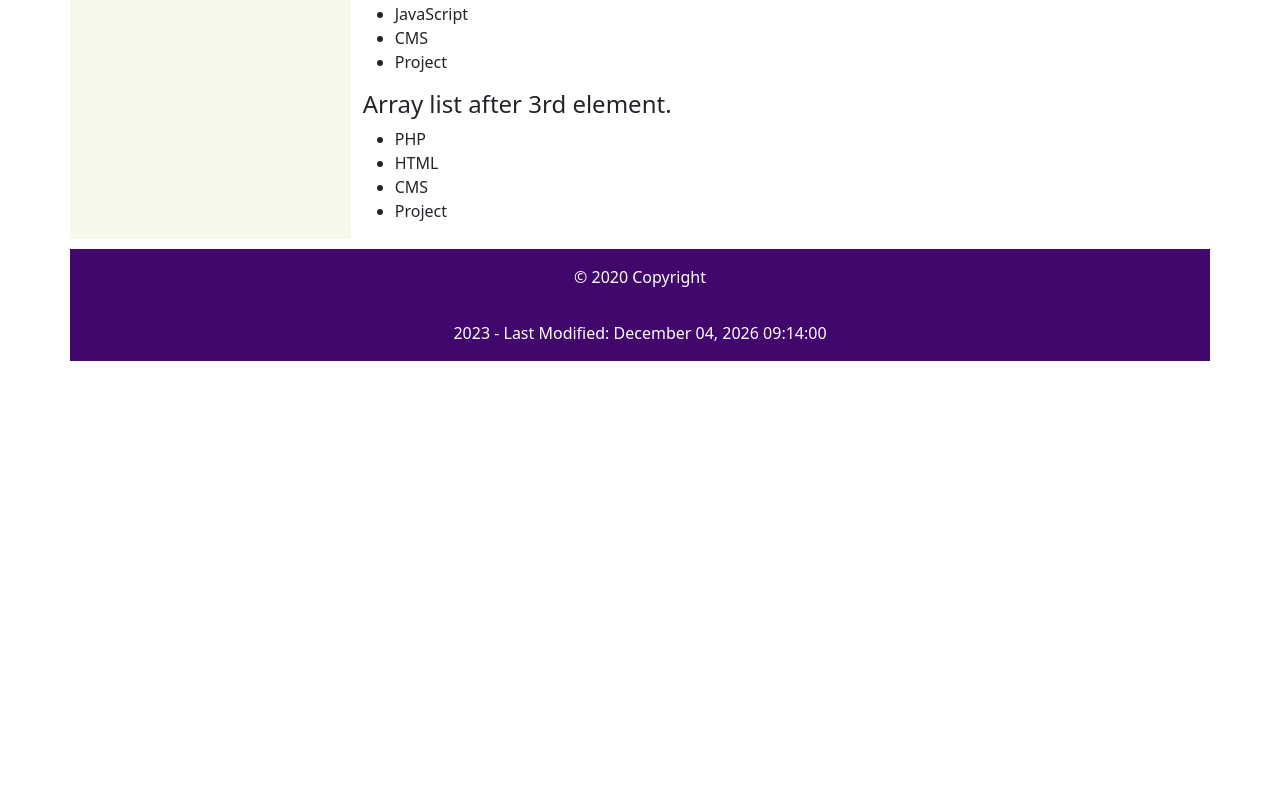
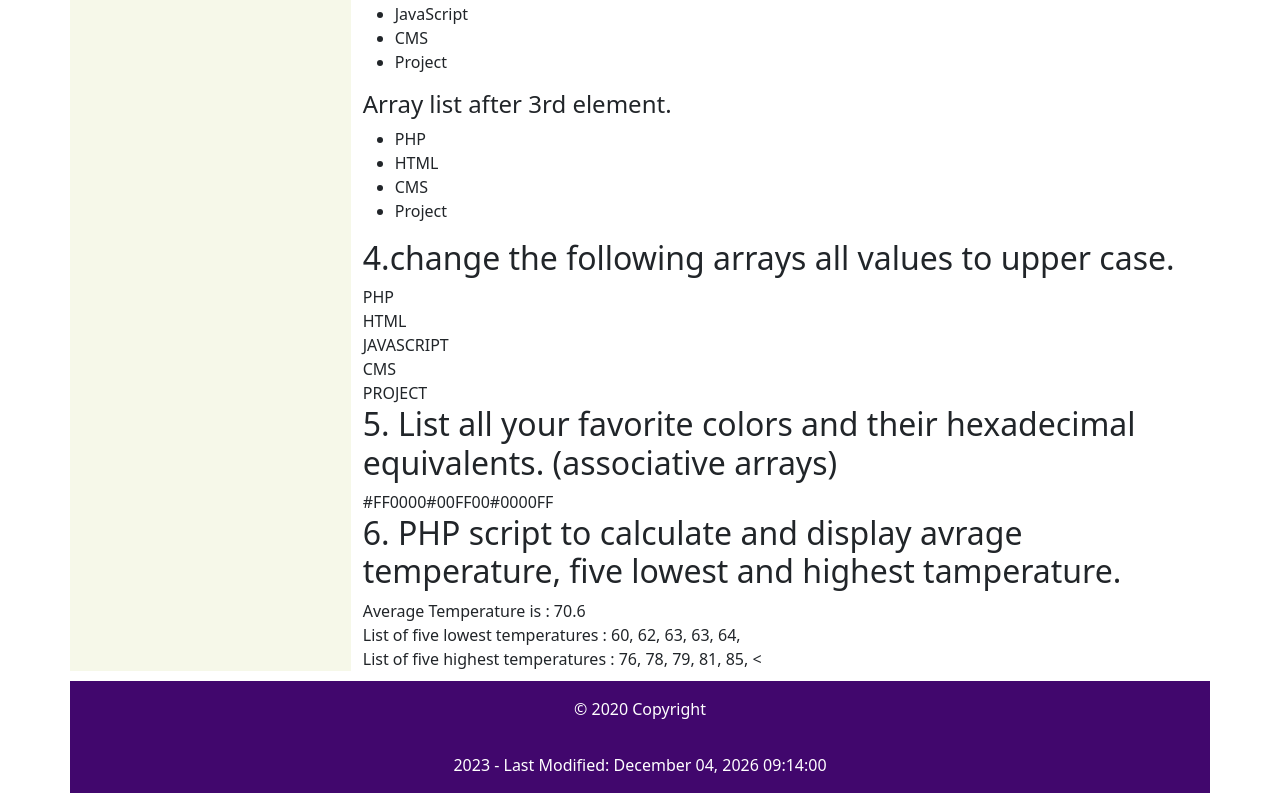
Before and after one commit to amrit-kandel-web/amritkandel_tasks, a PHP site: page /array.php in a window 1280 px wide. Shown: the part 544-1337 px from the top of the page. Before the commit the page ends 905 px from the top, so only its background shows below. Run offline with PHP 8.4, Linux system fonts and the light colour scheme.

Commit message:
array.php done

```diff
--- a/array.php
+++ b/array.php
@@ -43,5 +43,83 @@ foreach($courses1 as $p){
 echo '</ul>';
 
 ?>
+<h2> 4.change the following arrays all values to upper case.</h2>
+
+<?php
+$courses4[0]= "php";
+$courses4[1]= "html";
+$courses4[2]= "javascript";
+$courses4[3]= "cms";
+$courses4[4]= "project";
+echo strtoupper($courses4[0]);
+
+?>
+<br>
+<?php
+echo strtoupper($courses4[1]);
+?>
+<br>
+<?php
+echo strtoupper($courses4[2]);
+?>
+<br>
+<?php
+echo strtoupper($courses4[3]);
+?>
+<br>
+<?php
+echo strtoupper($courses4[4]);
+?>
+<br>
+<h2>5. List all your favorite colors and their hexadecimal equivalents. (associative arrays) </h2>
+<?php
+$color = array("Red"=>"#FF0000", "Lime"=>"#00FF00", "Blue"=>"#0000FF");
+echo $color['Red'];
+?>
+<?php
+echo $color['Lime'];
+?>
+<?php
+echo $color['Blue'];
+?>
+<h2>6. PHP script to calculate and display avrage temperature, five lowest and highest tamperature.</h2>
+<?php
+$month_temp = "78, 60, 62, 68, 71, 68, 73, 85, 66, 64, 76, 63, 81, 76, 73,
+68, 72, 73, 75, 65, 74, 63, 67, 65, 64, 68, 73, 75, 79, 73";
+// what is explode and what does the below code do? :
+/*explode - splits a string by a string*/
+$temp_array = explode(',', $month_temp);
+$tot_temp = 0;
+// What is count?
+/*count - counts all elements in an array or countable object */
+$temp_array_length = count($temp_array);
+foreach($temp_array as $temp)
+{
+ $tot_temp += $temp;
+}
+ $avg_high_temp = $tot_temp/$temp_array_length;
+ echo "Average Temperature is : ".$avg_high_temp."
+";
+// what does sort do?
+/* Sort- sorts an array in ascending order*/
+sort($temp_array);
+echo "<br> List of five lowest temperatures :";
+for ($i=0; $i< 5; $i++)
+{
+echo $temp_array[$i].", ";
+}
+echo "<br>List of five highest temperatures :";
+// explain the following loop
+/* Below is a for loop. It increases it's length to the specified length*/
+for ($i=($temp_array_length-5); $i< ($temp_array_length); $i++)
+{
+echo $temp_array[$i].", ";
+}
+
+?>
+<
+
+
+
 <?php include "footer.php"
 ?>
```
Also changed, not shown: my user name.png (added), outhe user name.png (added), with another person user name.png (added).
